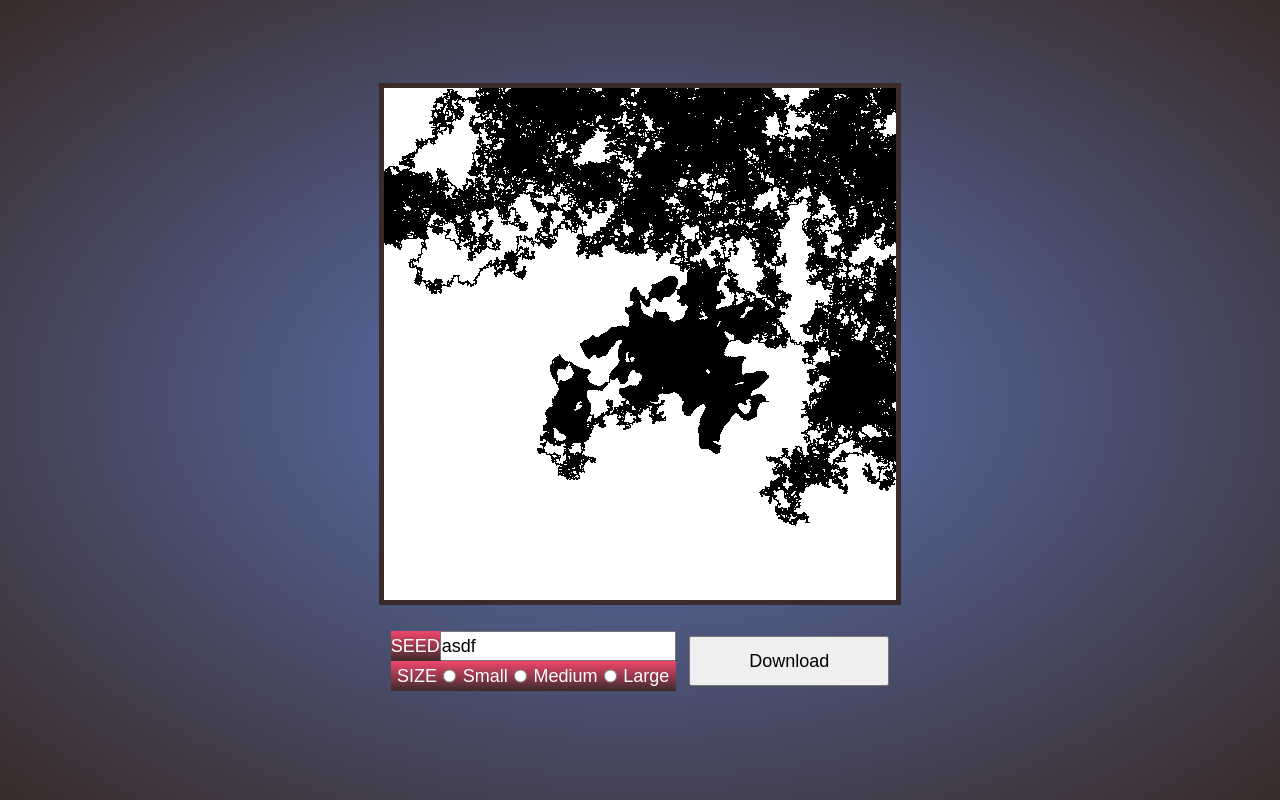
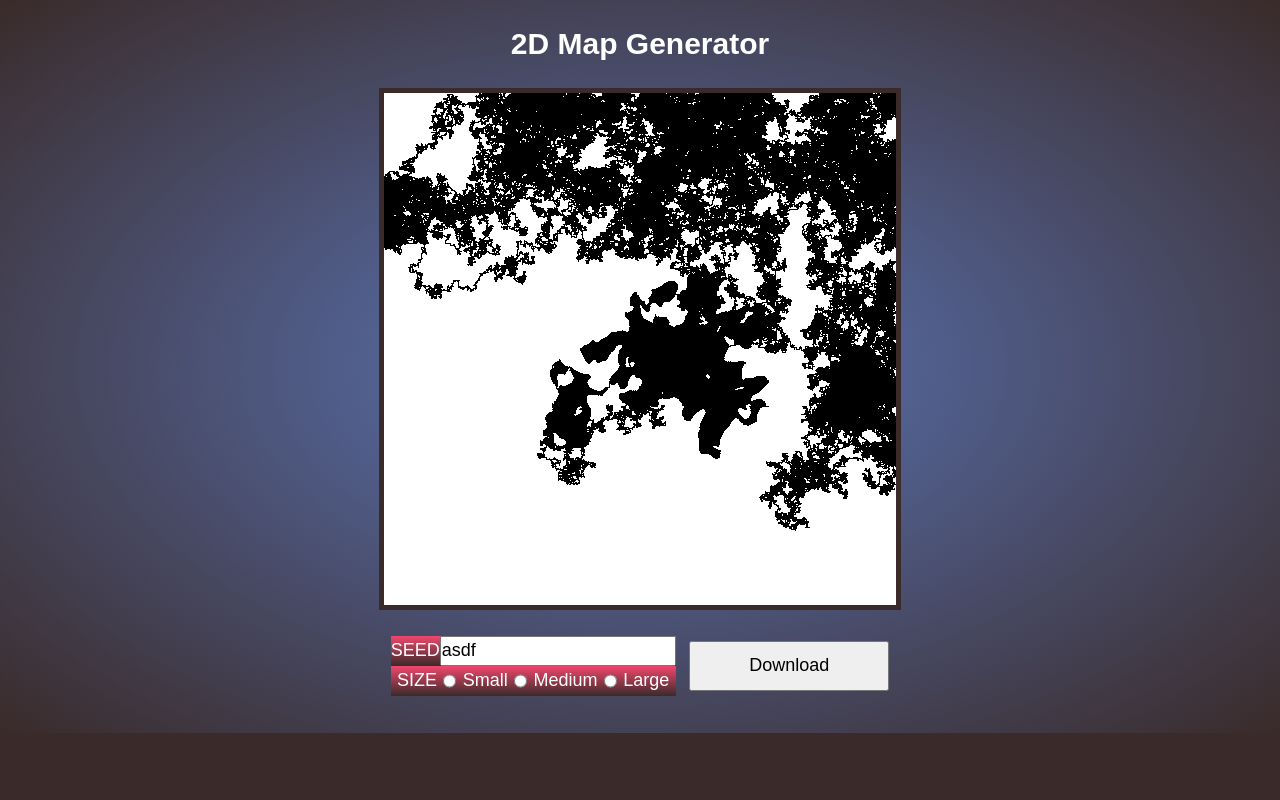
Before and after one commit to nicholasleexyz/ncas, a website with bundled scripts: page javascript_version/index.html in a window 1280 px wide. Built offline with nearby package versions, Linux system fonts and the light colour scheme.

Commit message:
layout updates

```diff
--- a/javascript_version/index.html
+++ b/javascript_version/index.html
@@ -12,6 +12,7 @@
 
 <body>
     <div id="content">
+        <h1>2D Map Generator</h1>
         <div id="settings-map-container">
             <div id="map">
                 <canvas></canvas>
@@ -34,7 +35,6 @@
                 </div>
                 <button id="download-button">Download</button>
             </div>
-            <!-- <div id="break"></div> -->
         </div>
     </div>
 </body>
--- a/javascript_version/main.css
+++ b/javascript_version/main.css
@@ -1,7 +1,6 @@
 #map {
     display: flex;
     align-items: center;
-    justify-content: center;
     width: 100%;
     flex-flow: column nowrap;
 }
@@ -42,7 +41,7 @@ label {
     flex-flow: column nowrap;
     width: 100%;
     height: 100%;
-    justify-content: center;
+    justify-content: start;
 }
 
 #settings {
@@ -68,10 +67,18 @@ canvas {
     background: radial-gradient(#5B76B9, #3A2B2A);
 }
 
+h1 {
+    display: flex;
+    color: white;
+    height: 100px;
+    align-items: center;
+    font-size: 30px;
+}
+
 body {
     display: flex;
-    flex-flow: row nowrap;
-    align-content: center;
+    flex-flow: row wrap;
+    align-content: start;
     justify-content: center;
     height: 100vh;
     width: 100%;
```
